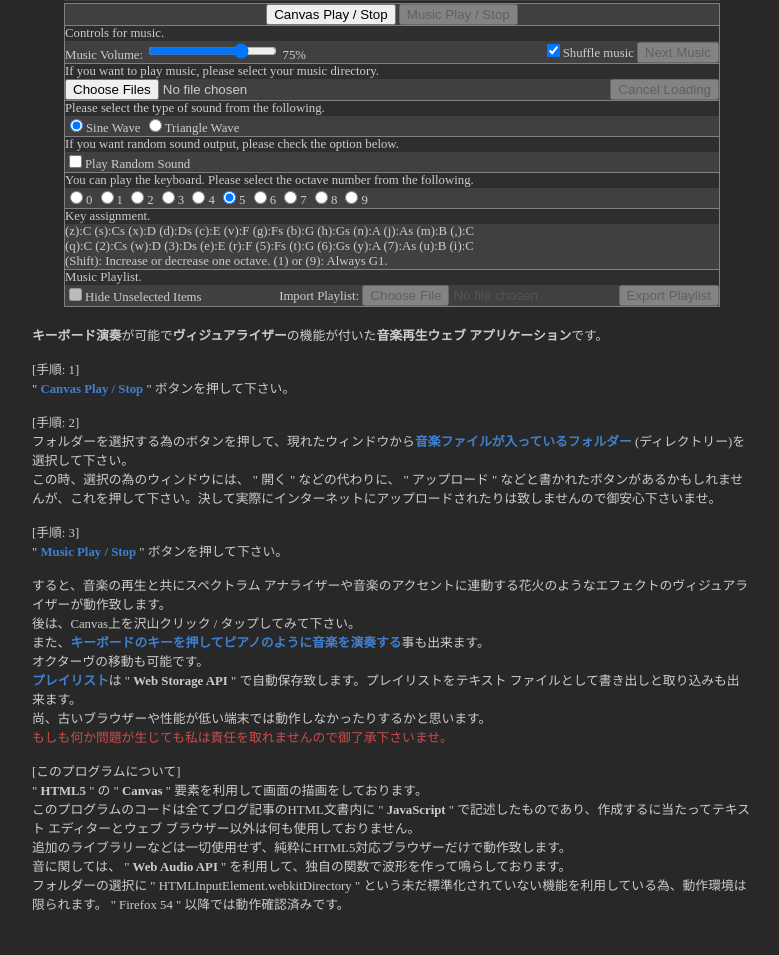
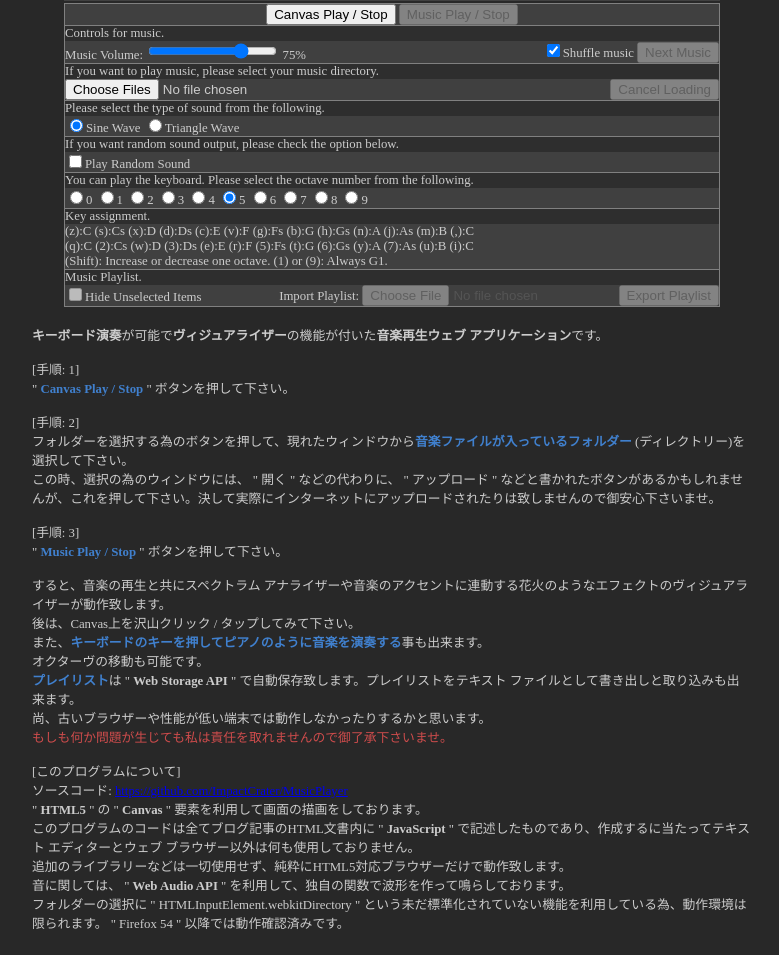
Before and after one commit to ImpactCrater/MusicPlayer, a plain HTML site: page index.html in a window 1280 px wide. Shown: the part 718-1673 px from the top of the page, without its empty margins (248-1027 px from the left). Drawn offline with Linux system fonts and the light colour scheme.

Commit message:
Update index.html

```diff
--- a/index.html
+++ b/index.html
@@ -166,6 +166,8 @@ Import Playlist:
 <span style="color:#CE4C4C;">もしも何か問題が生じても私は責任を取れませんので御了承下さいませ。</span><br />
 <br />
 [このプログラムについて]<br />
+ソースコード: <a href="https://github.com/ImpactCrater/MusicPlayer" target="_blank">https://github.com/ImpactCrater/MusicPlayer</a>
+<br />
 " <strong>HTML5</strong> " の " <strong>Canvas</strong> " 要素を利用して画面の描画をしております。<br />
 このプログラムのコードは全てブログ記事のHTML文書内に " <strong>JavaScript</strong> " で記述したものであり、作成するに当たってテキスト エディターとウェブ ブラウザー以外は何も使用しておりません。<br />
 追加のライブラリーなどは一切使用せず、純粋にHTML5対応ブラウザーだけで動作致します。<br />
```
